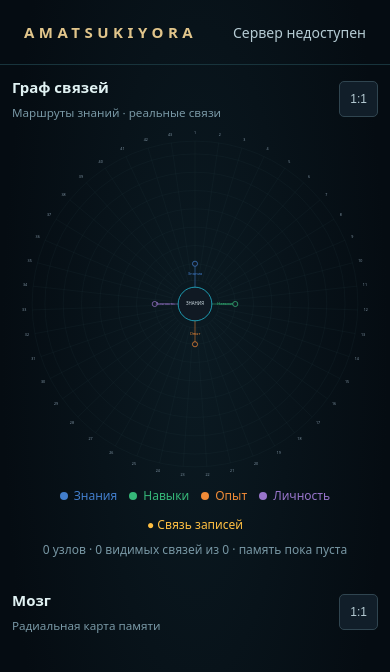
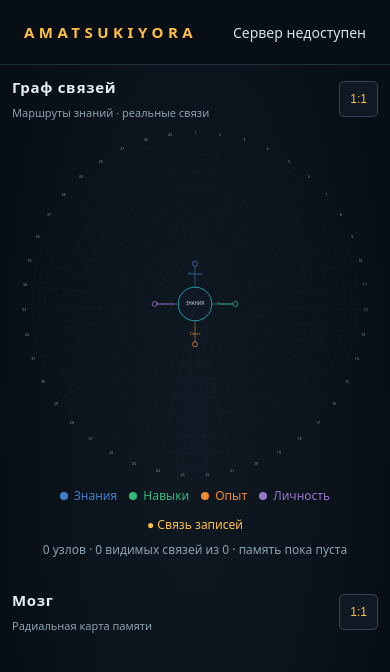
Before and after one commit to Aspksa/Amatsukiyora, a plain HTML site: page web/index.html in a window 390 px wide. Drawn offline with Linux system fonts and the light colour scheme; no server answers.

Commit message:
Apply reference colors to web/style.css

```diff
--- a/web/style.css
+++ b/web/style.css
@@ -1,2 +1,5 @@
-*{box-sizing:border-box}body{margin:0;background:#071019;color:#a4c3cc;font:14px system-ui}main{min-height:100dvh;display:grid;grid-template-columns:minmax(0,1fr) 290px;grid-template-rows:auto 1fr}header{grid-column:1/-1;display:flex;align-items:center;justify-content:space-between;padding:12px 24px}h1{font-size:15px;letter-spacing:.3em;color:#e1c58b}svg{width:100%;height:80vh;touch-action:none;user-select:none}button{background:#111e29;color:inherit;border:1px solid #304550;padding:10px;border-radius:5px;margin:4px 0;max-width:100%}button{cursor:pointer}.orbit{fill:none;stroke:#263b48;stroke-width:1}.node{cursor:pointer;outline:none}.node:focus,.node:hover{stroke:white;stroke-width:3}.pulse{animation:pulse 1s ease-out 2}@keyframes pulse{50%{opacity:.3;stroke-width:5}}@media(prefers-reduced-motion:reduce){.pulse{animation:none}}@media(max-width:760px){main{display:block}svg{height:60vh}}
-body{background:radial-gradient(ellipse at 50% 35%,#0b1a22,#050c12 70%);color:#b5cbd3}main{grid-template-columns:repeat(2,minmax(0,1fr));grid-template-rows:auto 1fr;gap:0 12px;max-width:1900px;margin:auto}header{border-bottom:1px solid #18343c}h2{font-size:15px;margin:0 0 5px;color:#e1f2f3}.map-panel{min-width:0;padding:16px;display:flex;flex-direction:column}.map-heading{display:flex;align-items:center;justify-content:space-between}.map-heading small{color:#7897a4}.map-panel svg{height:auto;aspect-ratio:1;max-height:76vh;overflow:hidden}.map-heading button{font-size:12px}.legend{display:flex;gap:12px;justify-content:center;flex-wrap:wrap;font-size:12px}.legend span{display:inline-flex;gap:6px;align-items:center}.legend i{width:8px;height:8px;border-radius:50%;background:currentColor}#graph-status{margin:8px 0;text-align:center;color:#7897a4;font-size:12px}.metro-route{fill:none;stroke-linejoin:round;stroke-linecap:round}.station-label{pointer-events:none;font-size:10px;paint-order:stroke;stroke:#071019;stroke-width:2.5px;stroke-linejoin:round}.node.selected{stroke:#fff;stroke-width:3;filter:drop-shadow(0 0 4px #80eaff)}.metro-grid{fill:none;stroke:#263c46;stroke-width:.7;opacity:.65}@media(max-width:900px){main{display:block}.map-panel svg{max-height:none}.map-panel{padding:12px}}
+*{box-sizing:border-box}body{margin:0;background:#080E15;color:#D4E2E9;font:14px system-ui}main{min-height:100dvh;display:grid;grid-template-columns:minmax(0,1fr) 290px;grid-template-rows:auto 1fr}header{grid-column:1/-1;display:flex;align-items:center;justify-content:space-between;padding:12px 24px}h1{font-size:15px;letter-spacing:.3em;color:#FFBF42}svg{width:100%;height:80vh;touch-action:none;user-select:none}button{background:#101923;color:inherit;border:1px solid #263948;padding:10px;border-radius:5px;margin:4px 0;max-width:100%}button{cursor:pointer}.orbit{fill:none;stroke:#20313F;stroke-width:1}.node{cursor:pointer;outline:none}.node:focus,.node:hover{stroke:white;stroke-width:3}.pulse{animation:pulse 1s ease-out 2}@keyframes pulse{50%{opacity:.3;stroke-width:5}}@media(prefers-reduced-motion:reduce){.pulse{animation:none}}@media(max-width:760px){main{display:block}svg{height:60vh}}
+body{background:radial-gradient(ellipse at 50% 35%,#101923,#080E15 70%);color:#D4E2E9}main{grid-template-columns:repeat(2,minmax(0,1fr));grid-template-rows:auto 1fr;gap:0 12px;max-width:1900px;margin:auto}header{border-bottom:1px solid #20313F}h2{font-size:15px;margin:0 0 5px;color:#E3EDF2}.map-panel{min-width:0;padding:16px;display:flex;flex-direction:column}.map-heading{display:flex;align-items:center;justify-content:space-between}.map-heading small{color:#8CA2B1}.map-panel svg{height:auto;aspect-ratio:1;max-height:76vh;overflow:hidden}.map-heading button{font-size:12px}.legend{display:flex;gap:12px;justify-content:center;flex-wrap:wrap;font-size:12px}.legend span{display:inline-flex;gap:6px;align-items:center}.legend i{width:8px;height:8px;border-radius:50%;background:currentColor}#graph-status{margin:8px 0;text-align:center;color:#8CA2B1;font-size:12px}.metro-route{fill:none;stroke-linejoin:round;stroke-linecap:round}.station-label{pointer-events:none;font-size:10px;paint-order:stroke;stroke:#080E15;stroke-width:2.5px;stroke-linejoin:round}.node.selected{stroke:#fff;stroke-width:3;filter:drop-shadow(0 0 4px #26C9E4)}.metro-grid{fill:none;stroke:#263948;stroke-width:.7;opacity:.65}@media(max-width:900px){main{display:block}.map-panel svg{max-height:none}.map-panel{padding:12px}}
+/* Reference palette: midnight blue, warm amber and restrained transit colors. */
+:root{color-scheme:dark;--background:#080E15;--surface:#101923;--gold:#FFBF42;--cyan:#26C9E4;--blue:#427ECC;--text:#D4E2E9;--muted:#8CA2B1}
+body{background:radial-gradient(ellipse at 50% 42%,#101923 0%,#080E15 75%)}header{background:#080E15}button{color:var(--gold);border-color:#354453}button:hover,button:focus-visible{border-color:var(--gold);outline:none}#brain .node{filter:drop-shadow(0 0 2px currentColor)}#metro .metro-route{stroke-opacity:.92}#metro .node:not(.selected){stroke-width:1.4}.node.selected{filter:drop-shadow(0 0 5px #FFBF42);stroke:#FFBF42}.map-heading h2{letter-spacing:.045em}.map-heading small{font-size:11px}.orbit{opacity:.8}.metro-grid{opacity:.5}
```
